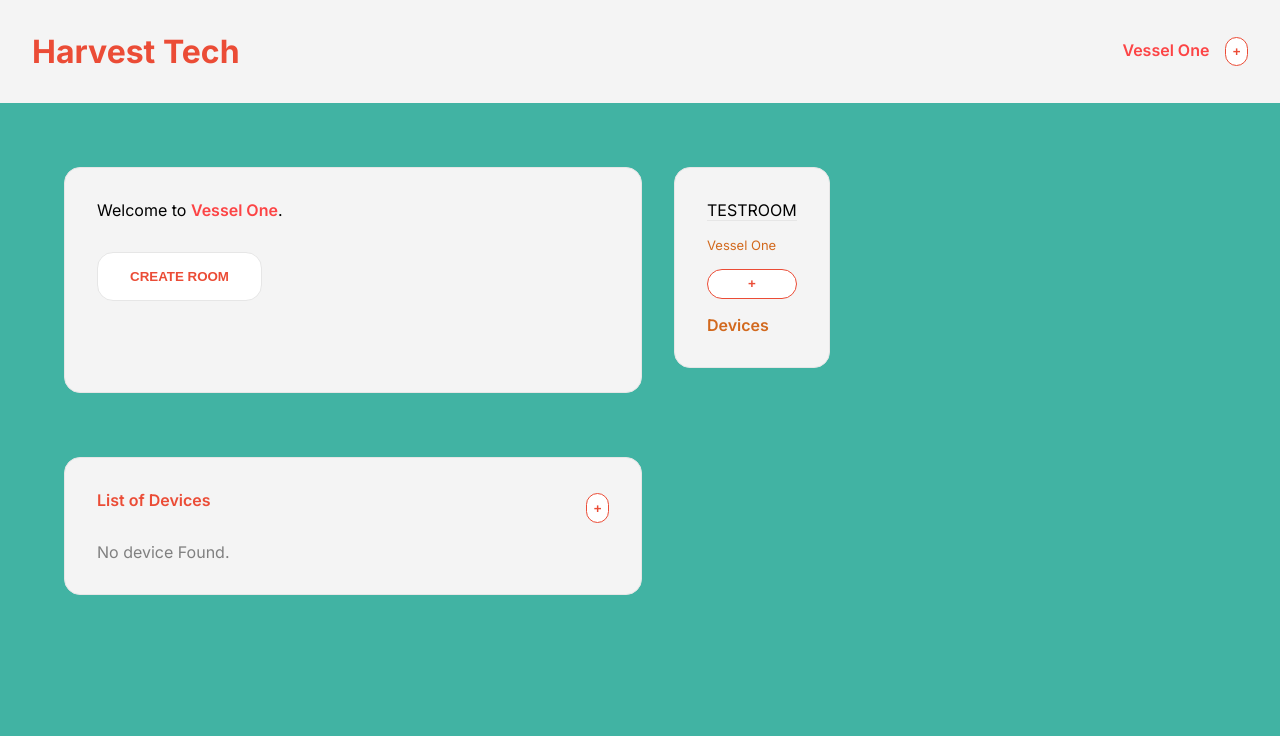
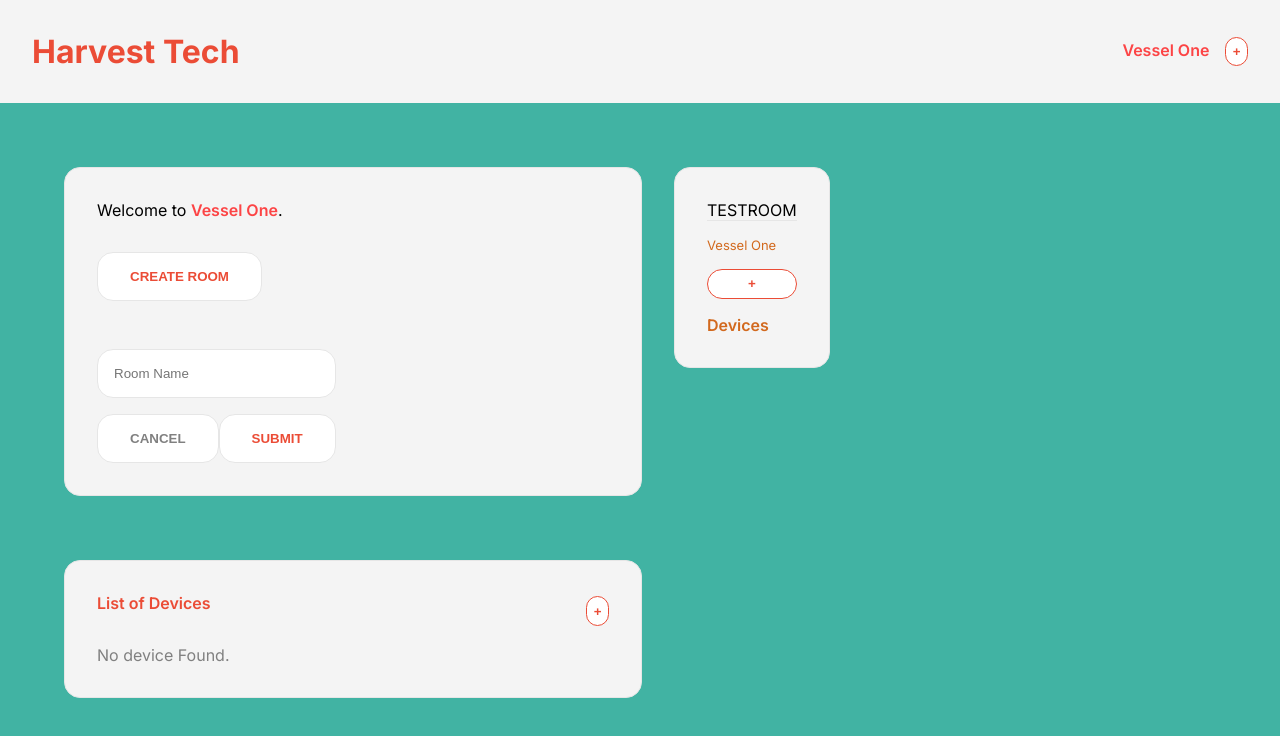
Before and after one commit to sudeshpariyar/frontend-task, a React (Create React App) app: page / in a window 1280 px wide. Both pictures are taken after a click on the button "CREATE ROOM". Shown: the top 736 px of the page. Built offline with nearby package versions, Linux system fonts and the light colour scheme.

Commit message:
added shared toggle function

```diff
--- a/src/components/AssignDeviceToRoom.js
+++ b/src/components/AssignDeviceToRoom.js
@@ -14,13 +14,12 @@ const AssignDeviceToRoom = ({
     setAssignDialogbox(false);
   };
   const handleSubmit = (e) => {
-    console.log(assignedDevice);
     e.preventDefault();
     if (assignedDevice) {
       setListOfAssignedDevices([...listOfAssignedDevices, assignedDevice]);
       setAssignedDevice("");
+      setAssignDialogbox(false);
     }
-    handleClose();
   };
 
   return (
--- a/src/components/DevicesList.js
+++ b/src/components/DevicesList.js
@@ -1,13 +1,14 @@
-import React, { useState } from "react";
+import React from "react";
 import "./DevicesList.css";
 import SpeakerIcon from "@mui/icons-material/Speaker";
 import TvIcon from "@mui/icons-material/Tv";
 import { Tooltip } from "react-tooltip";
 import AddNewDevice from "./AddNewDevice";
+import useToggle from "./shared/useToggle";
 
 const DevicesList = ({ listOfDevices, setListOfDevices }) => {
-  const [togleDialogBox, setTogleDialogBox] = useState(false);
-
+  const { status: togleDialogBox, toggleStatus: handleDialogboxTogle } =
+    useToggle();
   return (
     <div className="device-list-wrapper">
       <div className="device-list-header">
@@ -16,16 +17,14 @@ const DevicesList = ({ listOfDevices, setListOfDevices }) => {
           className="add-devices"
           data-tooltip-id="my-tooltip"
           data-tooltip-content={"Add Device "}
-          onClick={() => {
-            setTogleDialogBox(!togleDialogBox);
-          }}
+          onClick={handleDialogboxTogle}
         >
           +
           <Tooltip id="my-tooltip" />
         </button>
         <AddNewDevice
           togleDialogBox={togleDialogBox}
-          setTogleDialogBox={setTogleDialogBox}
+          setTogleDialogBox={handleDialogboxTogle}
           listOfDevices={listOfDevices}
           setListOfDevices={setListOfDevices}
         />
--- a/src/components/Header.js
+++ b/src/components/Header.js
@@ -2,13 +2,15 @@ import React, { useState } from "react";
 import "./Header.css";
 import { Tooltip } from "react-tooltip";
 import AddNewDevice from "./AddNewDevice";
+import useToggle from "./shared/useToggle";
 
 export const Header = ({
   organisationName,
   listOfDevices,
   setListOfDevices,
 }) => {
-  const [togleDialogBox, setTogleDialogBox] = useState(false);
+  const { status: togleDialogBox, toggleStatus: handleDialogboxTogle } =
+    useToggle();
 
   return (
     <div className="header-wrapper">
@@ -22,9 +24,7 @@ export const Header = ({
           className="add-devices"
           data-tooltip-id="my-tooltip"
           data-tooltip-content={"Add Device to " + organisationName}
-          onClick={() => {
-            setTogleDialogBox(!togleDialogBox);
-          }}
+          onClick={handleDialogboxTogle}
         >
           +
           <Tooltip id="my-tooltip" />
@@ -32,7 +32,7 @@ export const Header = ({
       </div>
       <AddNewDevice
         togleDialogBox={togleDialogBox}
-        setTogleDialogBox={setTogleDialogBox}
+        setTogleDialogBox={handleDialogboxTogle}
         listOfDevices={listOfDevices}
         setListOfDevices={setListOfDevices}
       />
--- a/src/components/Room.js
+++ b/src/components/Room.js
@@ -2,11 +2,12 @@ import React, { useState } from "react";
 import "./Room.css";
 import { Tooltip } from "react-tooltip";
 import AssignDeviceToRoom from "./AssignDeviceToRoom";
+import useToggle from "./shared/useToggle";
 
 const Room = ({ roomName, vessel, listOfDevices }) => {
-  const [assignDialogbox, setAssignDialogbox] = useState(false);
   const [listOfAssignedDevices, setListOfAssignedDevices] = useState([]);
-
+  const { status: assignDialogbox, toggleStatus: handleDialogboxTogle } =
+    useToggle();
   return (
     <div>
       <div className="room-wrapper">
@@ -16,9 +17,7 @@ const Room = ({ roomName, vessel, listOfDevices }) => {
           className="add-devices"
           data-tooltip-id="my-tooltip"
           data-tooltip-content={"Assign Device to " + roomName}
-          onClick={() => {
-            setAssignDialogbox(!assignDialogbox);
-          }}
+          onClick={handleDialogboxTogle}
         >
           +
           <Tooltip id="my-tooltip" />
@@ -38,7 +37,7 @@ const Room = ({ roomName, vessel, listOfDevices }) => {
       </div>
       <AssignDeviceToRoom
         assignDialogbox={assignDialogbox}
-        setAssignDialogbox={setAssignDialogbox}
+        setAssignDialogbox={handleDialogboxTogle}
         listOfDevices={listOfDevices}
         listOfAssignedDevices={listOfAssignedDevices}
         setListOfAssignedDevices={setListOfAssignedDevices}
--- a/src/components/WelcomeBox.js
+++ b/src/components/WelcomeBox.js
@@ -1,12 +1,12 @@
 import React, { useState } from "react";
 import "./WelcomeBox.css";
 import Room from "./Room";
+import useToggle from "./shared/useToggle";
 
 const WelcomeBox = ({ vesselName, listOfDevices }) => {
   const [listOfRooms, setListOfRooms] = useState(["TestRoom"]);
   const [roomName, setRoomName] = useState("");
-  const [createRoomFlag, setCreateRoomFlag] = useState(true);
-
+  const { status: createRoomFlag, toggleStatus: changeRoomFlag } = useToggle();
   const addRoomToList = (e) => {
     e.preventDefault();
     if (roomName) {
@@ -22,10 +22,7 @@ const WelcomeBox = ({ vesselName, listOfDevices }) => {
         <span className="vessel-title">{vesselName}</span>.
         <br />
         <div className="create-room-wrapper">
-          <button
-            onClick={() => setCreateRoomFlag(!createRoomFlag)}
-            className="create-room-button"
-          >
+          <button onClick={changeRoomFlag} className="create-room-button">
             Create room
           </button>
           {createRoomFlag && (
@@ -38,10 +35,7 @@ const WelcomeBox = ({ vesselName, listOfDevices }) => {
                     onChange={(e) => setRoomName(e.target.value)}
                   />
                   <div>
-                    <button
-                      className="cancel-button"
-                      onClick={() => setCreateRoomFlag(!createRoomFlag)}
-                    >
+                    <button className="cancel-button" onClick={changeRoomFlag}>
                       Cancel
                     </button>
                     <button className="primary-button" type="submit">
--- /dev/null
+++ b/src/components/shared/useToggle.js
@@ -0,0 +1,9 @@
+import { useState } from "react";
+
+const useToggle = () => {
+  const [status, setStatus] = useState(false);
+  const toggleStatus = () => setStatus((prevStatus) => !prevStatus);
+  return { status, toggleStatus };
+};
+
+export default useToggle;
```
